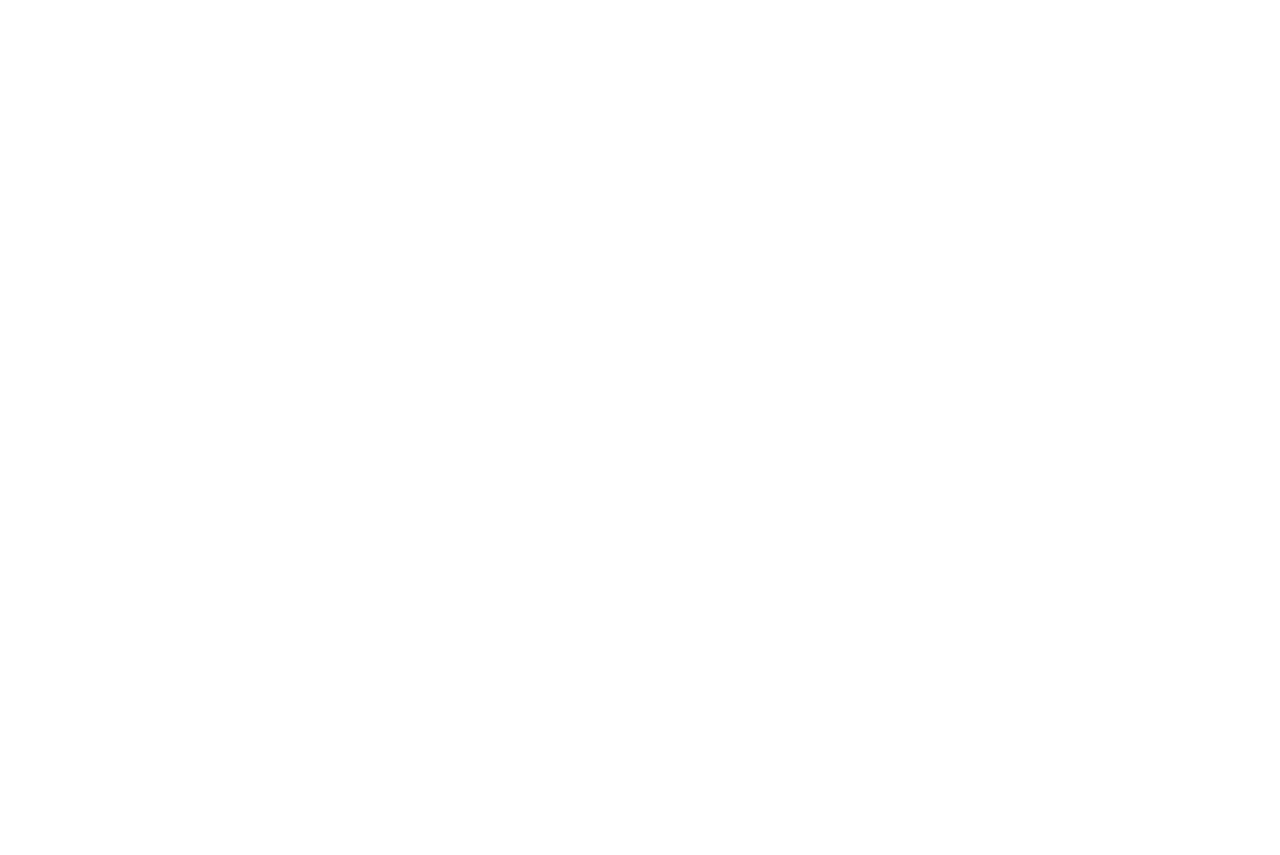
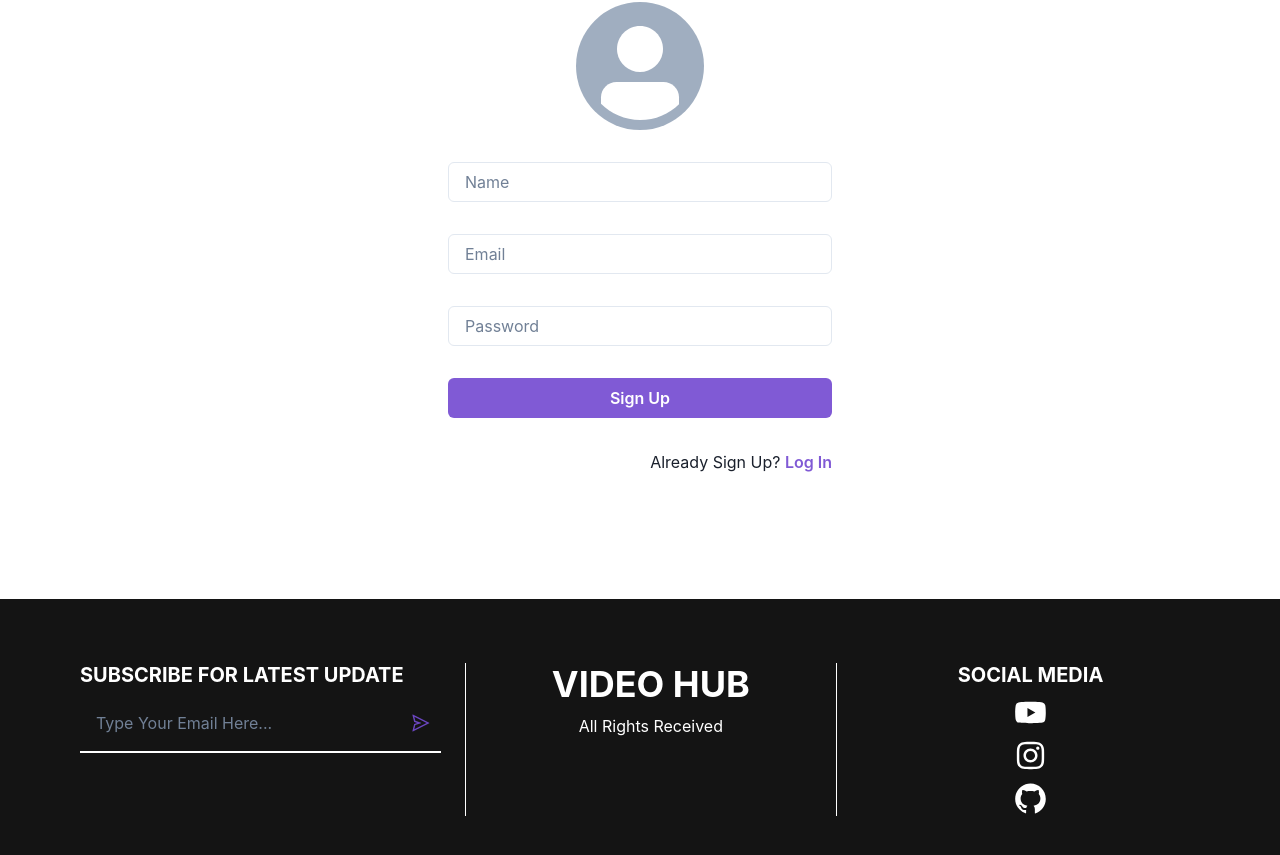
Before and after one commit to Maaviz/VideoHub-static, a React (Create React App) app: page /signup in a window 1280 px wide. Before the commit this address had no page. Shown: the part 201-1056 px from the top of the page. Before the commit the page ends 800 px from the top, so only its background shows below. Built offline with nearby package versions, Linux system fonts and the light colour scheme.

Commit message:
completed

```diff
--- a/src/App.js
+++ b/src/App.js
@@ -1,16 +1,26 @@
 import { BrowserRouter as Router, Routes, Route } from 'react-router-dom';
 import Header from './Components/Header';
 import Home from './Components/Home';
+import Footer from './Components/Footer';
+import Videos from './Components/Videos';
+import Upload from './Components/Upload';
+import LogIn from './Components/LogIn';
+import SignUp from './Components/SignUp';
 
 function App() {
   return (
     <Router>
       <Header />
       <Routes>
-        <Route path='/' element={<Home/>}/>
+        <Route path="/" element={<Home />} />
+        <Route path="/videos" element={<Videos />} />
+        <Route path="/upload" element={<Upload />} />
+        <Route path="/login" element={<LogIn />} />
+        <Route path="/signup" element={<SignUp/>} />
       </Routes>
+      <Footer />
     </Router>
-  )
+  );
 };
 
 export default App;
--- a/src/ColorModeSwitcher.js
+++ b/src/ColorModeSwitcher.js
@@ -14,6 +14,7 @@ import { FaMoon, FaSun } from 'react-icons/fa';
       pos={"fixed"}
       top={"4"}
       right={"4"}
+      zIndex={'overlay'}
       onClick={toggleColorMode}
       icon={<SwitchIcon />}
       {...props}
--- /dev/null
+++ b/src/Components/Footer.jsx
@@ -0,0 +1,96 @@
+import {
+  Box,
+  Button,
+  HStack,
+  Heading,
+  Input,
+  Stack,
+  Text,
+  VStack,
+} from '@chakra-ui/react';
+import React from 'react';
+import { AiOutlineSend, AiFillYoutube, AiFillInstagram, AiFillGithub, AiOutlineInstagram, AiOutlineGithub } from 'react-icons/ai';
+
+const Footer = () => {
+  return (
+    <Box bgColor={'blackAlpha.900'} minH={'40'} p="16" color={'white'}>
+      <Stack direction={['column', 'row']}>
+        <VStack alignItems={'stretch'} w={'full'} px={'4'}>
+          <Heading
+            size={'md'}
+            textTransform={'uppercase'}
+            textAlign={['center', 'left']}
+          >
+            Subscribe For Latest Update
+          </Heading>
+          <HStack borderBottom={'2px solid white'} py="2">
+            <Input
+              placeholder="Type Your Email Here..."
+              border={'none'}
+              borderRadius="none"
+              outline={'none'}
+              focusBorderColor="none"
+            />
+            <Button
+              p={'0'}
+              colorScheme="purple"
+              variant={'ghost'}
+              borderRadius={'0 20px 20px 0'}
+            >
+              <AiOutlineSend size={20} />
+            </Button>
+          </HStack>
+        </VStack>
+        <VStack
+          w={'full'}
+          borderLeft={['none', '1px solid white']}
+          borderRight={['none', '1px solid white']}
+          pt={['5', '0']}
+        >
+          <Heading
+            textAlign={'center'}
+            textTransform={'uppercase'}
+            color={'wh'}
+          >
+            Video hub
+          </Heading>
+          <Text>All Rights Received</Text>
+        </VStack>
+        <VStack w={'full'} pt={['5', '0']}>
+          <Heading size={'md'} textTransform={'uppercase'}>
+            Social media
+          </Heading>
+          <Button
+            variant={'link'}
+            colorScheme={'white'}
+            _hover={{ color: 'red' }}
+          >
+            <a target={'blank'} href="https://www.youtube.com/">
+              <AiFillYoutube size={'35'} />
+            </a>
+          </Button>
+          <Button
+            variant={'link'}
+            colorScheme={'white'}
+            _hover={{ color: '#d62976 ' }}
+          >
+            <a target={'blank'} href="https://www.instagram.com/maaviz__fg">
+              <AiOutlineInstagram size={'35'} />
+            </a>
+          </Button>
+          <Button
+            variant={'link'}
+            colorScheme={'white'}
+            _hover={{ color: 'gray' }}
+          >
+            <a target={'blank'} href="https://github.com/Maaviz">
+              <AiOutlineGithub size={'35'} />
+            </a>
+          </Button>
+        </VStack>
+      </Stack>
+    </Box>
+  );
+};
+
+export default Footer;
--- a/src/Components/Header.jsx
+++ b/src/Components/Header.jsx
@@ -25,6 +25,7 @@ const Header = () => {
         p={'0'}
         w={'10'}
         h={'10'}
+        zIndex={'overlay'}
         borderRadius={'full'}
         colorScheme="purple"
         onClick={onOpen}
--- /dev/null
+++ b/src/Components/LogIn.jsx
@@ -0,0 +1,54 @@
+import {
+  Button,
+  Container,
+  Heading,
+  Input,
+  Text,
+  VStack,
+} from '@chakra-ui/react';
+import React from 'react';
+import { Link } from 'react-router-dom';
+
+const LogIn = () => {
+  return (
+    <Container maxW={'container.xl'} h={'100vh'} p={'16'}>
+      <form>
+        <VStack
+          alignItems={'stretch'}
+          spacing={'8'}
+          w={['full','96']}
+          m={'auto'}
+          my={'16'}
+        >
+          <Heading textTransform={'capitalize'}textAlign={'center'}>welcome back</Heading>
+          <Input
+            placeholder={'Email'}
+            type={'email'}
+            required
+            focusBorderColor={'purple.500'}
+          />
+          <Input
+            placeholder={'Password'}
+            type={'password'}
+            required
+            focusBorderColor={'purple.500'}
+          />
+          <Button variant={'link'} alignSelf={'flex-end'}>
+            <Link to={'/forgetpassword'}>Forget Password</Link>
+          </Button>
+          <Button colorScheme="purple" type="submit">
+            Log In
+          </Button>
+          <Text textAlign={'right'}>
+            New User ?{'  '}
+            <Button variant={'link'} colorScheme={'purple'}>
+              <Link to={'/signup'}>Sign Up</Link>
+            </Button>
+          </Text>
+        </VStack>
+      </form>
+    </Container>
+  );
+};
+
+export default LogIn;
--- /dev/null
+++ b/src/Components/SignUp.jsx
@@ -0,0 +1,58 @@
+import {
+  Avatar,
+  Button,
+  Container,
+  Heading,
+  Input,
+  Text,
+  VStack,
+} from '@chakra-ui/react';
+import React from 'react';
+import { Link } from 'react-router-dom';
+
+const SignUp = () => {
+  return (
+    <Container maxW={'container.xl'} h={'100vh'} p={'16'}>
+      <form>
+        <VStack
+          alignItems={'stretch'}
+          spacing={'8'}
+          w={['full', '96']}
+          m={'auto'}
+          my={'16'}
+        >
+          <Heading textTransform={'capitalize'}textAlign={'center'}>video hub</Heading>
+          <Avatar alignSelf={'center'} boxSize={'32'} />
+          <Input
+            placeholder={'Name'}
+            type={'text'}
+            required
+            focusBorderColor={'purple.500'}
+          />
+          <Input
+            placeholder={'Email'}
+            type={'email'}
+            required
+            focusBorderColor={'purple.500'}
+          />
+          <Input
+            placeholder={'Password'}
+            type={'password'}
+            required
+            focusBorderColor={'purple.500'}
+          />
+          <Button colorScheme="purple" type="submit">
+            Sign Up
+          </Button>
+          <Text textAlign={'right'}>
+            Already Sign Up?{'  '}
+            <Button variant={'link'} colorScheme={'purple'}>
+              <Link to={'/login'}>Log In</Link>
+            </Button>
+          </Text>
+        </VStack>
+      </form>
+    </Container>
+  );
+};
+export default SignUp;
--- /dev/null
+++ b/src/Components/Upload.jsx
@@ -0,0 +1,38 @@
+import { Button, Container, HStack, Input, VStack } from '@chakra-ui/react';
+import React from 'react';
+import { AiOutlineCloudUpload } from 'react-icons/ai';
+
+const Upload = () => {
+  return (
+    <Container maxW={'container.xl'} h={'100vh'} p={'16'}>
+      <VStack h={'full'} justifyContent={'center'} color={'purple.500'}>
+        <AiOutlineCloudUpload size={'10vmax'} />
+
+        <form>
+          <HStack>
+            <Input
+              required
+              type="file"
+              css={{
+                '&::file-selector-button': {
+                  border: 'none',
+                  width: 'calc(100% + 36px)',
+                  height: '100%',
+                  marginLeft: '-18px',
+                  color: 'purple',
+                  backgroundColor: 'white',
+                  cursor: 'pointer',
+                },
+              }}
+            />
+            <Button colorScheme="purple" type="submit">
+              Upload
+            </Button>
+          </HStack>
+        </form>
+      </VStack>
+    </Container>
+  );
+};
+
+export default Upload;
--- /dev/null
+++ b/src/Components/Videos.jsx
@@ -0,0 +1,54 @@
+import { Button, Heading, Stack, Text, VStack } from '@chakra-ui/react';
+import React, { useState } from 'react';
+
+const Videos = () => {
+  const videosArr = [
+    'https://player.vimeo.com/progressive_redirect/playback/689949818/rendition/540p?loc=external&oauth2_token_id=1027659655&signature=cf602155bf49e4e74db6f2ec9d4ecf067fbab44c4295a8950d58ecdb88910882',
+    'https://player.vimeo.com/progressive_redirect/playback/697718184/rendition/360p?loc=external&oauth2_token_id=1027659655&signature=26d69c3df603d083fedd663acaab4d35a33444d11033a626864cf1e578e136cf',
+    'https://player.vimeo.com/external/510850877.hd.mp4?s=d5e9ed9ea40ba755e28512cce6c1ad00d92506f7&profile_id=174',
+    'https://player.vimeo.com/external/577442929.hd.mp4?s=95231c8a7fe2066ffb640204591b01a6c326b97c&profile_id=174',
+    'https://player.vimeo.com/progressive_redirect/playback/689925384/rendition/360p?loc=external&oauth2_token_id=1027659655&signature=5a819f11298d53cc1ed85837342f47ea61c8f95b9aeeb0c38edab72a80e0db78',
+    'https://player.vimeo.com/progressive_redirect/playback/688648666/rendition/720p?loc=external&oauth2_token_id=1027659655&signature=070a16d4b244bc11c2bd17b03e04e50460be3d2726ed554959a49fc05dbd0281',
+    'https://player.vimeo.com/progressive_redirect/playback/690770660/rendition/720p?loc=external&oauth2_token_id=1027659655&signature=3a048039957fd878fc72b809b9a0e5f2102eded879a83e00784ecd3ba5123614',
+  ];
+
+  const [videoSrc, setVideoSrc] = useState(videosArr[0]);
+
+  return (
+    <Stack direction={['column', 'row']} h={'100vh'}>
+      <VStack w={'full'}>
+        <video
+          src={videoSrc}
+          controls
+          controlsList="nodownload"
+          style={{
+            width: '100%',
+          }}
+          autoPlay
+        ></video>
+        <VStack w={'full'} alignItems={'flex-start'} p={'8'} overflowY={'auto'}>
+          <Heading>Sample Video </Heading>
+          <Text>
+            This is a sample video for demo. This is called description
+          </Text>
+        </VStack>
+      </VStack>
+
+      <VStack
+        w={['full', 'xl']}
+        alignItems={'stretch'}
+        p={'8'}
+        spacing={'8'}
+        overflowX={'auto'}
+      >
+        {videosArr.map((item, index) => (
+          <Button variant={'ghost'} colorScheme="purple" onClick={()=> setVideoSrc(item)}>
+            Lecture {index + 1}
+          </Button>
+        ))}
+      </VStack>
+    </Stack>
+  );
+};
+
+export default Videos;
```
